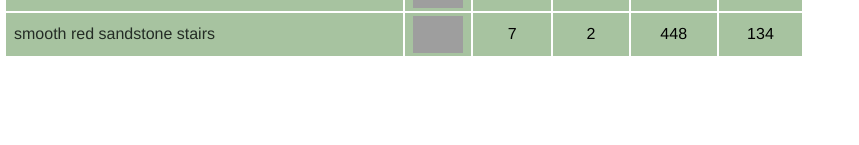
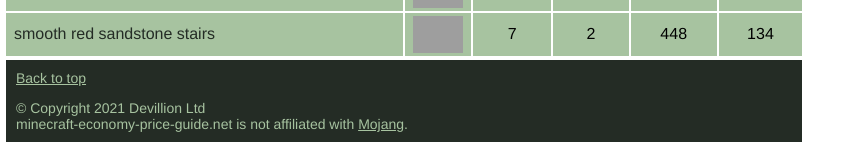
Before and after one commit to Biggsen/vz-price-guide, an Eleventy site: page src/index.njk in a window 1280 px wide. Shown: the part 4813-4958 px from the top of the page, without its empty margins (0-859 px from the left). Before the commit the page ends 4875 px from the top, so only its background shows below. Built offline with nearby package versions, Linux system fonts and the light colour scheme; Eleventy itself is replaced by a stand-in of ours; files that its build step writes are made by us from their sources; grey boxes are pictures that could not be loaded.

Commit message:
footer added

```diff
--- a/resources/sass/main.scss
+++ b/resources/sass/main.scss
@@ -8,12 +8,10 @@ $colorB2: #789472;
 $colorB3: #49584b;
 $colorB4: #242c25;
 
-header {
+header,
+main,
+footer {
     max-width: 800px
-}
-
-main {
-    max-width: 800px;
 }
 
 .hidden {
@@ -22,6 +20,10 @@ main {
 
 .text-center {
     text-align: center;
+}
+
+.mb-0 {
+    margin-bottom: 0;
 }
 
 body {
@@ -157,3 +159,15 @@ td a:hover, th a:hover {
         transparent 12.75px);
     background-size: 18px 18px;
 }
+
+footer {
+    box-sizing: border-box;
+    font-size: 14px;
+    color: $colorB1;
+    background: $colorB4;
+    padding: 10px;
+    border: 2px solid white;
+    a {
+        color: $colorB1;
+    }
+}
--- a/src/index.njk
+++ b/src/index.njk
@@ -3,7 +3,7 @@ layout: base.njk
 priceMultiplier: 1
 sellMargin: 0.30
 ---
-<header>
+<header id="top">
     <div class="header pattern">
         <h1>VZ's economy price guide for Minecraft 1.16</h1>
     </div>
@@ -77,3 +77,10 @@ sellMargin: 0.30
         </tbody>
     </table>
 </main>
+<footer>
+    <a href="#top">Back to top</a>
+    <p class="mb-0">
+        &copy Copyright 2021 Devillion Ltd<br/>
+        minecraft-economy-price-guide.net is not affiliated with <a href="https://minecraft.net/">Mojang</a>.
+    </p>
+</footer>
```
